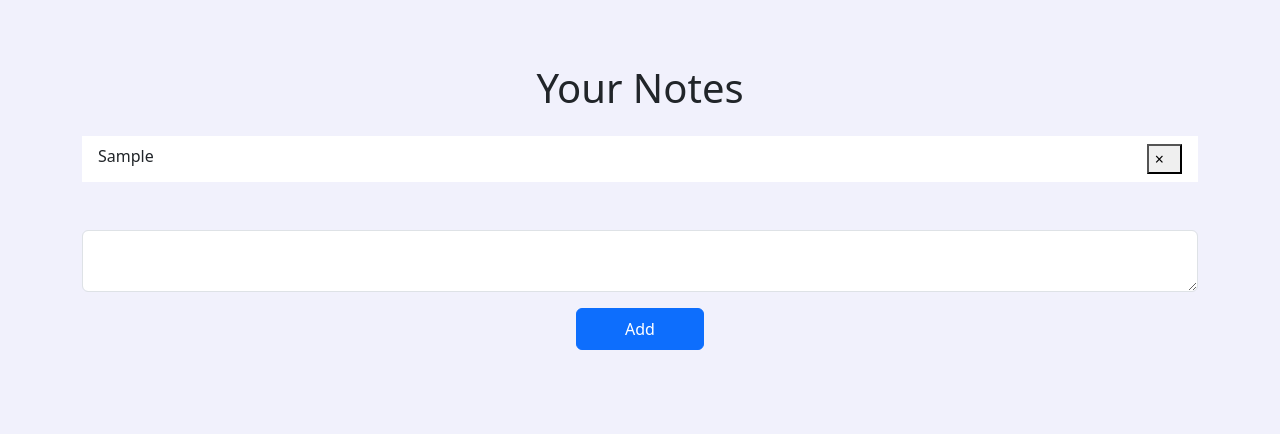
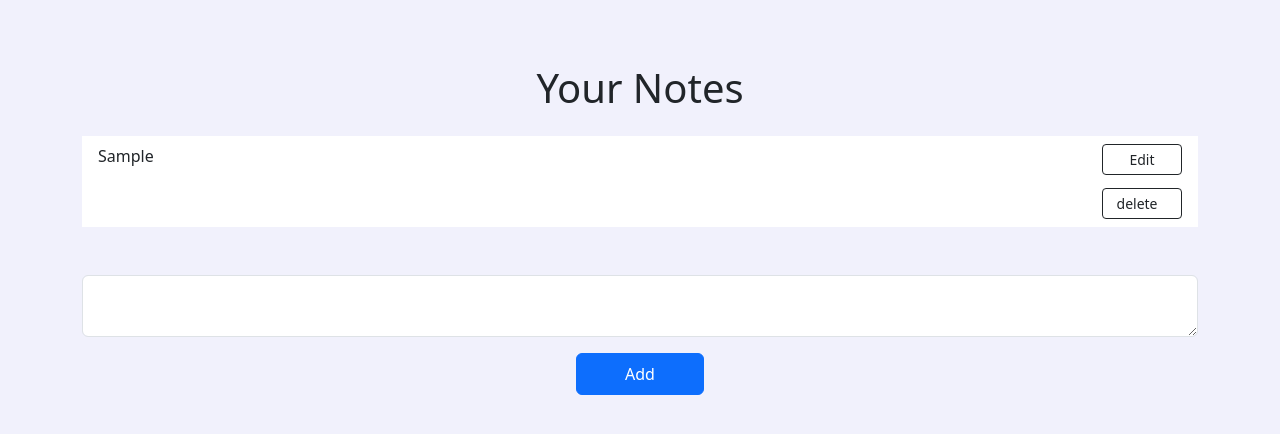
Before and after one commit to cerr404/Flask-web-app, a Flask app: page / in a window 1280 px wide. Shown: the part 56-490 px from the top of the page. Run offline with Flask 3, Linux system fonts and the light colour scheme; a user stored in the database is signed in; tables that the repository leaves empty hold one stand-in row (values such as "Sample post"); some libraries are stand-ins or nearby versions.

Commit message:
Version 1.4

```diff
--- a/website/static/js/index.js
+++ b/website/static/js/index.js
@@ -18,3 +18,60 @@ document.getElementById("note").addEventListener("input", function () {
     // Set the direction dynamically
     textarea.setAttribute("dir", isRTL ? "rtl" : "ltr");
 });
+
+
+
+// Edit a note
+function editNote(noteId) {
+  const noteContent = document.getElementById(`note-content-${noteId}`);
+  const currentContent = noteContent.textContent;
+
+  // Create a textarea for editing
+  noteContent.innerHTML = `
+    <textarea id="edit-note-${noteId}" class="form-control mb-2">${currentContent}</textarea>
+    <button class="btn btn-success btn-sm" onClick="saveNote(${noteId})">Save</button>
+    <button class="btn btn-secondary btn-sm" onClick="cancelEdit(${noteId}, '${currentContent}')">Cancel</button>
+  `;
+}
+
+// Save an updated note
+async function saveNote(noteId) {
+  const updatedContent = document.getElementById(`edit-note-${noteId}`).value;
+
+  if (updatedContent.length < 1) {
+    alert("Note content is too short!");
+    return;
+  }
+
+  const response = await fetch('/update-note', {
+    method: 'POST',
+    headers: { 'Content-Type': 'application/json' },
+    body: JSON.stringify({ noteId, content: updatedContent }),
+  });
+
+  const result = await response.json();
+  if (response.ok) {
+    document.getElementById(`note-content-${noteId}`).textContent = updatedContent;
+  } else {
+    alert(result.error || "Failed to update the note.");
+  }
+}
+
+// Cancel editing a note
+function cancelEdit(noteId, originalContent) {
+  const noteContent = document.getElementById(`note-content-${noteId}`);
+  noteContent.textContent = originalContent;
+}
+
+// Delete a note
+async function deleteNote(noteId) {
+  const response = await fetch('/delete-note', {
+    method: 'POST',
+    headers: { 'Content-Type': 'application/json' },
+    body: JSON.stringify({ noteId }),
+  });
+
+  if (response.ok) {
+    document.getElementById(`note-${noteId}`).remove();
+  }
+}
--- a/website/static/styles/style.css
+++ b/website/static/styles/style.css
@@ -30,3 +30,29 @@ textarea[dir="ltr"] {
 .close{
     margin-left: auto;
 }
+
+
+.button-group {
+    display: flex;
+    flex-direction: column; /* Stacks buttons vertically */
+  }
+
+
+/* Prevent long text from stretching the buttons */
+.note-text {
+    word-wrap: break-word; /* Break long words */
+    overflow-wrap: break-word;
+    max-width: 70%; /* Adjust as needed to limit the text width */
+  }
+
+  /* Ensure buttons maintain a fixed size */
+  .button-group {
+    display: flex;
+    flex-direction: column; /* Stack buttons vertically */
+    gap: 5px; /* Space between buttons */
+  }
+
+  .button-group .btn {
+    width: 80px; /* Set a fixed width */
+    white-space: nowrap; /* Prevent text inside the buttons from wrapping */
+  }
--- a/website/templates/home.html
+++ b/website/templates/home.html
@@ -5,16 +5,33 @@
   <h1 align="center" class="p-3">Your Notes</h1>
   <ul class="list-group list-group-flush" id="notes">
     {% for note in user.notes %}
-    <li class="list-group-item">
-      {{ note.data }}
-      <button type="button" class="close" onClick="deleteNote({{ note.id }})">
-        <span aria-hidden="true">&times;</span>
-      </button>
+    <li class="list-group-item" id="note-{{ note.id }}">
+      <span id="note-content-{{ note.id }}">{{ note.data }}</span>
+      <section class="button-group">
+        <button
+          type="button"
+          class="btn btn-sm btn-outline-dark mb-2"
+          onClick="editNote({{ note.id }})"
+        >
+          Edit
+        </button>
+        <button
+          type="button"
+          class="close btn btn-sm btn-outline-dark"
+          onClick="deleteNote({{ note.id }})"
+        >
+          <span aria-hidden="true">delete</span>
+        </button>
+      </section>
     </li>
     {% endfor %}
   </ul>
   <form method="POST" class="mt-5 text-center">
-    <textarea name="note" id="note" class="form-control mb-3"></textarea>
+    <textarea
+      name="note"
+      id="note"
+      class="form-control mb-3 my-auto"
+    ></textarea>
     <section>
       <button class="btn btn-primary py-2 px-5">Add</button>
     </section>
--- a/website/views.py
+++ b/website/views.py
@@ -28,6 +28,28 @@ def home():
 
 
 
+
+@views.route('/update-note', methods=['POST'])
+@login_required
+def update_note():
+    data = json.loads(request.data)
+    note_id = data.get('noteId')
+    new_content = data.get('content')
+
+    if not new_content or len(new_content) < 1:
+        return jsonify({"error": "Note content is too short."}), 400
+
+    note = Note.query.get(note_id)
+    if note and note.user_id == current_user.id:
+        note.data = new_content
+        db.session.commit()
+        return jsonify({"message": "Note updated successfully."}), 200
+    else:
+        return jsonify({"error": "Note not found or unauthorized."}), 404
+
+
+
+
 @views.route('/delete-note', methods=['POST'])
 def delete_note():
     note = json.loads(request.data)
```
